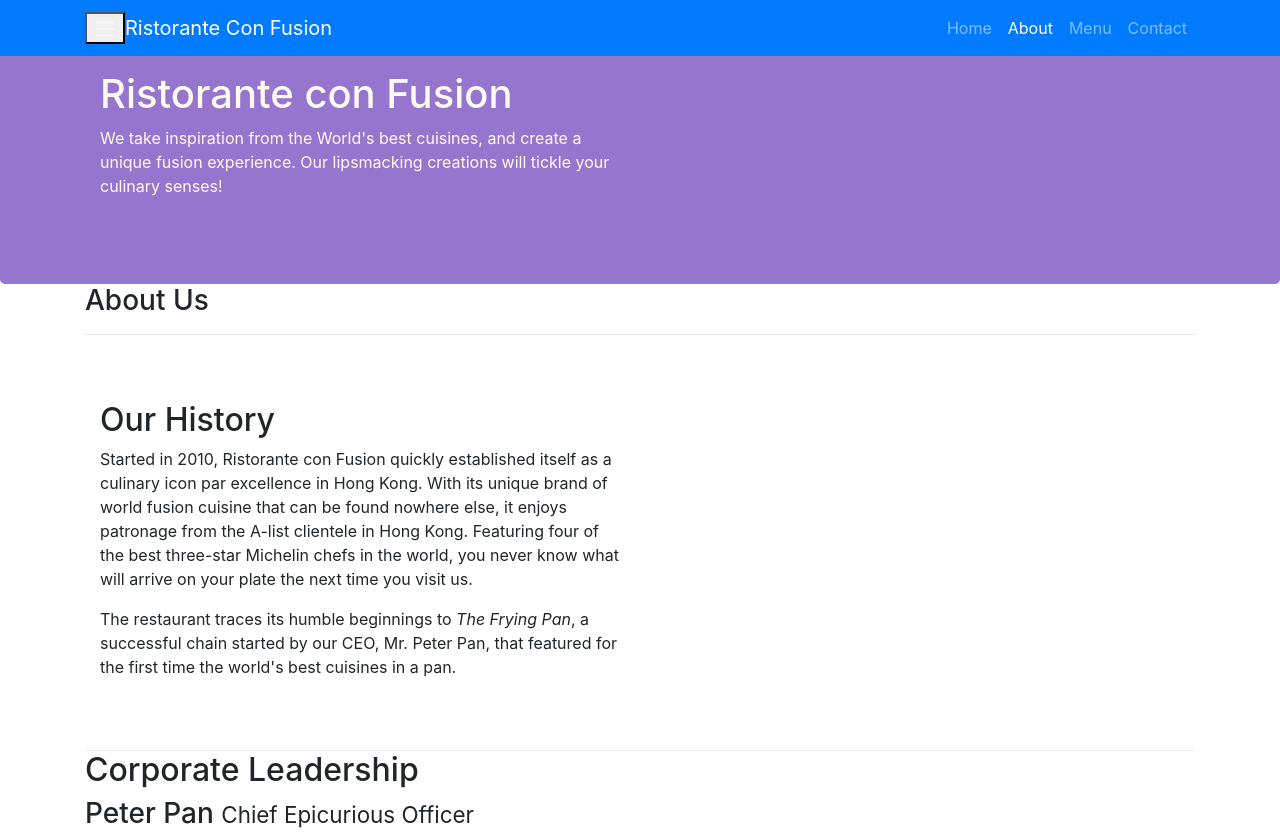
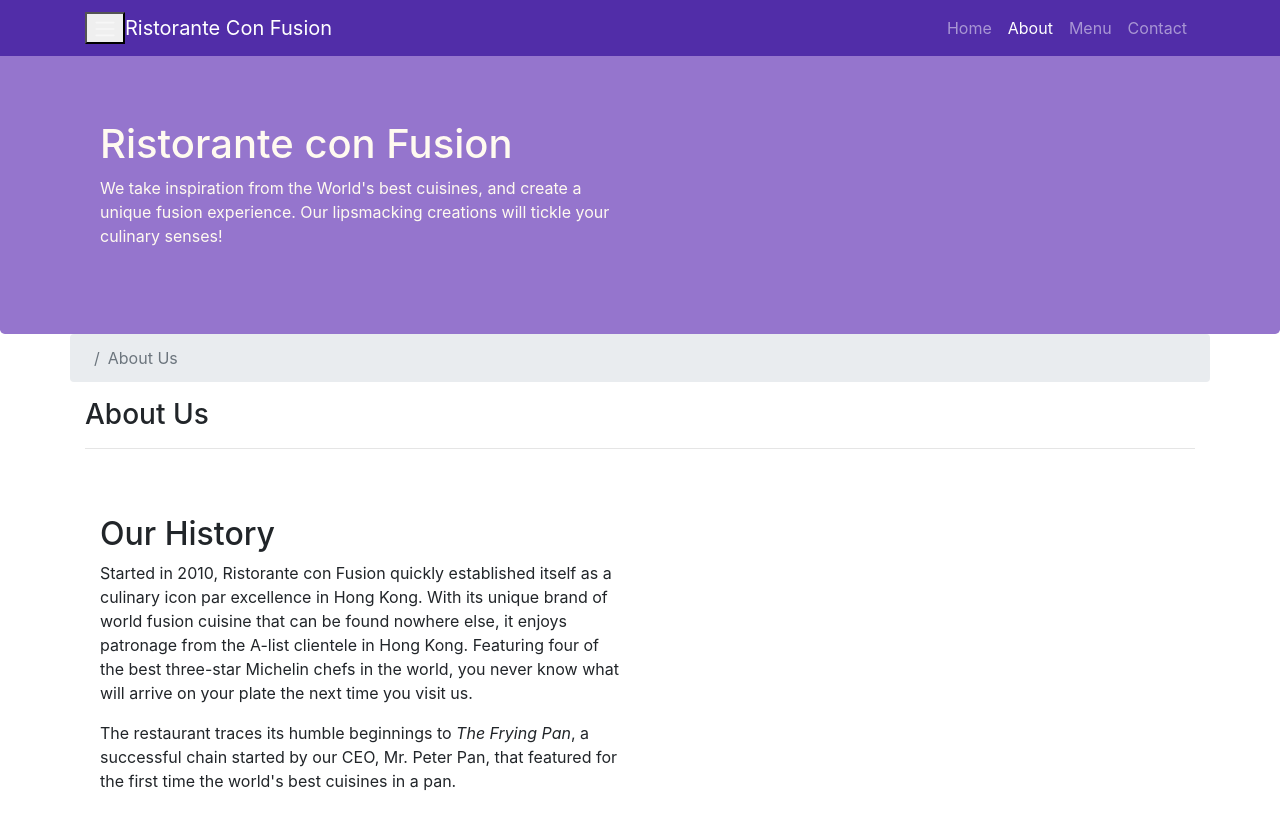
Before and after one commit to lubcolas/conFusion, a website: page aboutus.html in a window 1280 px wide. Shown: the top 834 px of the page. Drawn offline with nearby package versions, Linux system fonts and the light colour scheme.

Commit message:
css modification

```diff
--- a/aboutus.html
+++ b/aboutus.html
@@ -16,7 +16,7 @@
 
 <body>
     <!-- Copy to index.html page and paste that into my aboutus.html page-->
-    <nav class="navbar navbar-dark navbar-expand-sm bg-primary fixed-top">
+    <nav class="navbar navbar-dark navbar-expand-sm fixed-top">
         <div class="container">
             <button clas="navbar-toggler" type="button" data-toggle="collapse" data-target="#Navbar">
                 <span class="navbar-toggler-icon"></span>
@@ -50,6 +50,10 @@
 
     <div class="container">
         <div class="row">
+            <ol class="col-12 breadcrumb">
+                <li class="breadcrumb-item"><a href="./index.html"></a></li>
+                <li class="breadcrumb-item active">About Us</li>
+            </ol>
             <div class="col-12">
                <h3>About Us</h3>
                <hr>
--- a/css/styles.css
+++ b/css/styles.css
@@ -28,3 +28,14 @@ address{
     margin:0px;
     color:#0f0f0f;
 }
+
+body {
+    padding: 50px 0px 0px 0px;
+    z-index: 0;
+}
+
+.navbar-dark {
+    background-color: #512DA8;
+}
+
+/* Modifications to the CSS styles */
```
Also changed, not shown: index.html (+1 -1 lines).
